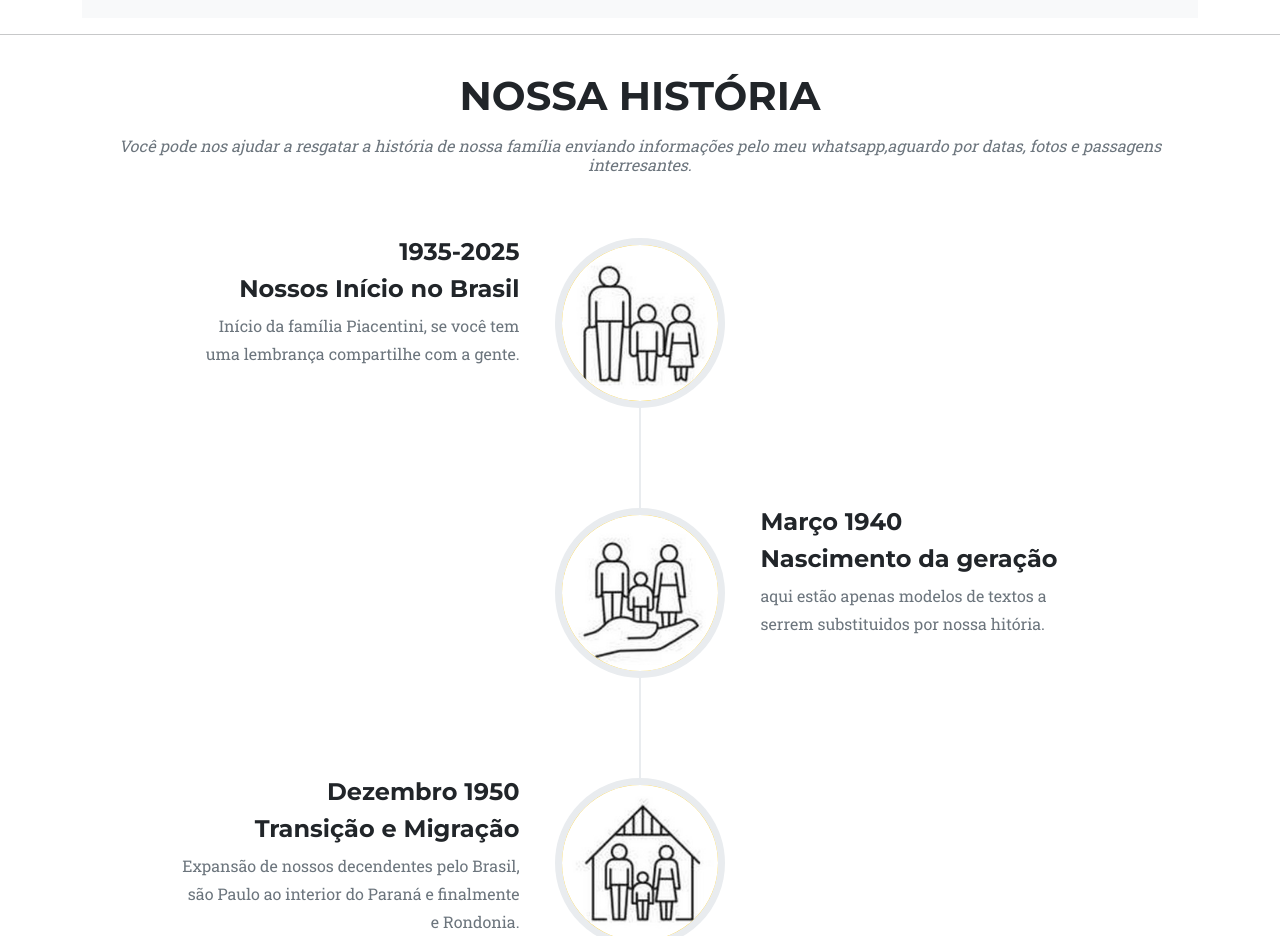
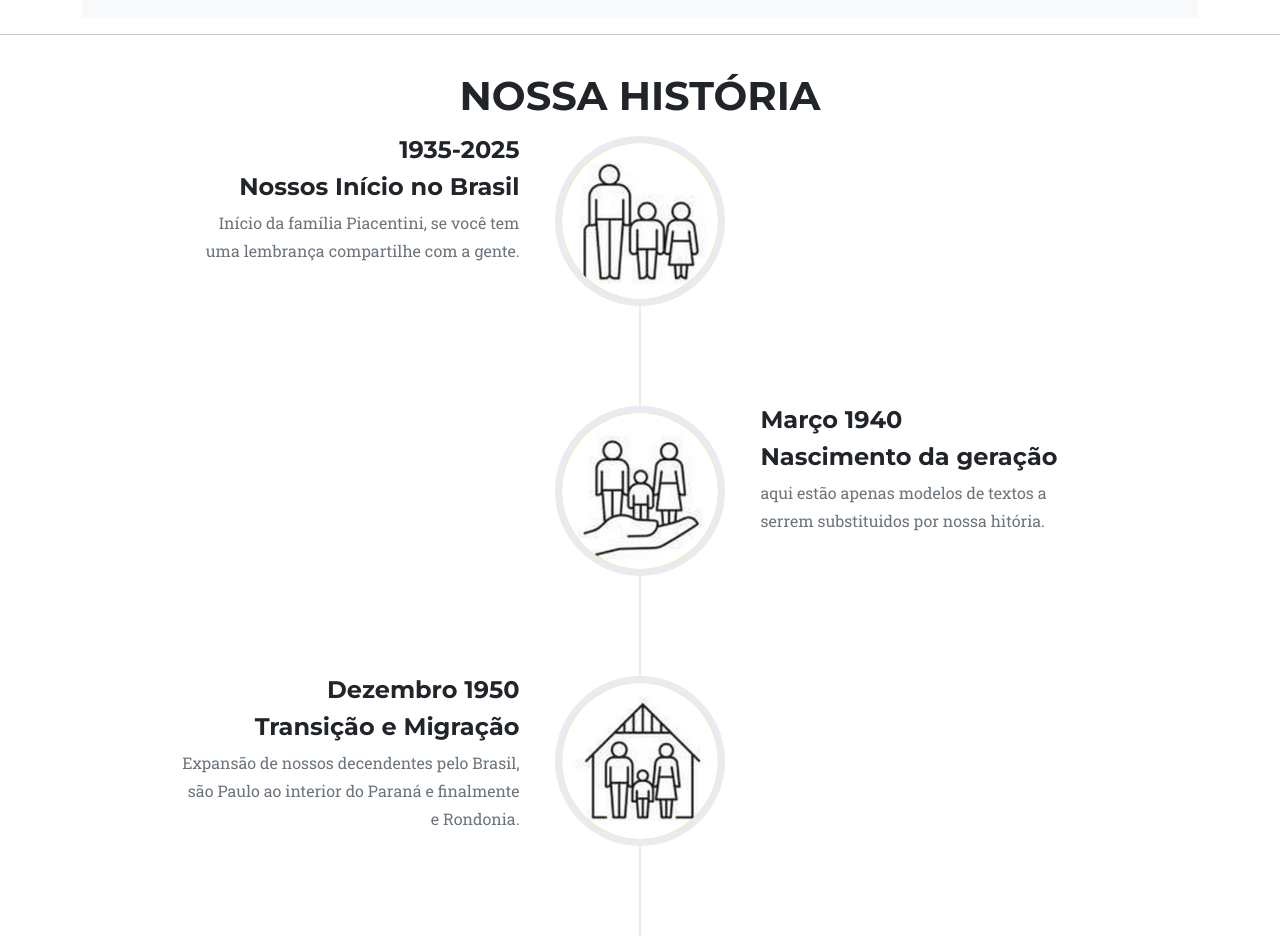
Before and after one commit to familiapiacentini/integrantes, a plain HTML site: page index.html in a window 1280 px wide. Shown: the part 3482-4418 px from the top of the page. Drawn offline with nearby package versions, Linux system fonts and the light colour scheme; files whose address does not match are found by name.

Commit message:
Add files via upload

```diff
--- a/index.html
+++ b/index.html
@@ -265,8 +265,7 @@
         <div class="container">
             <div class="text-center">
                 <h2 class="section-heading text-uppercase">Nossa História</h2>
-                <h3 class="section-subheading text-muted">Você pode nos ajudar a resgatar a história de nossa família
-                    enviando informações pelo meu whatsapp,aguardo por datas, fotos e passagens interresantes.</h3>
+
             </div>
             <ul class="timeline">
                 <li>
```
